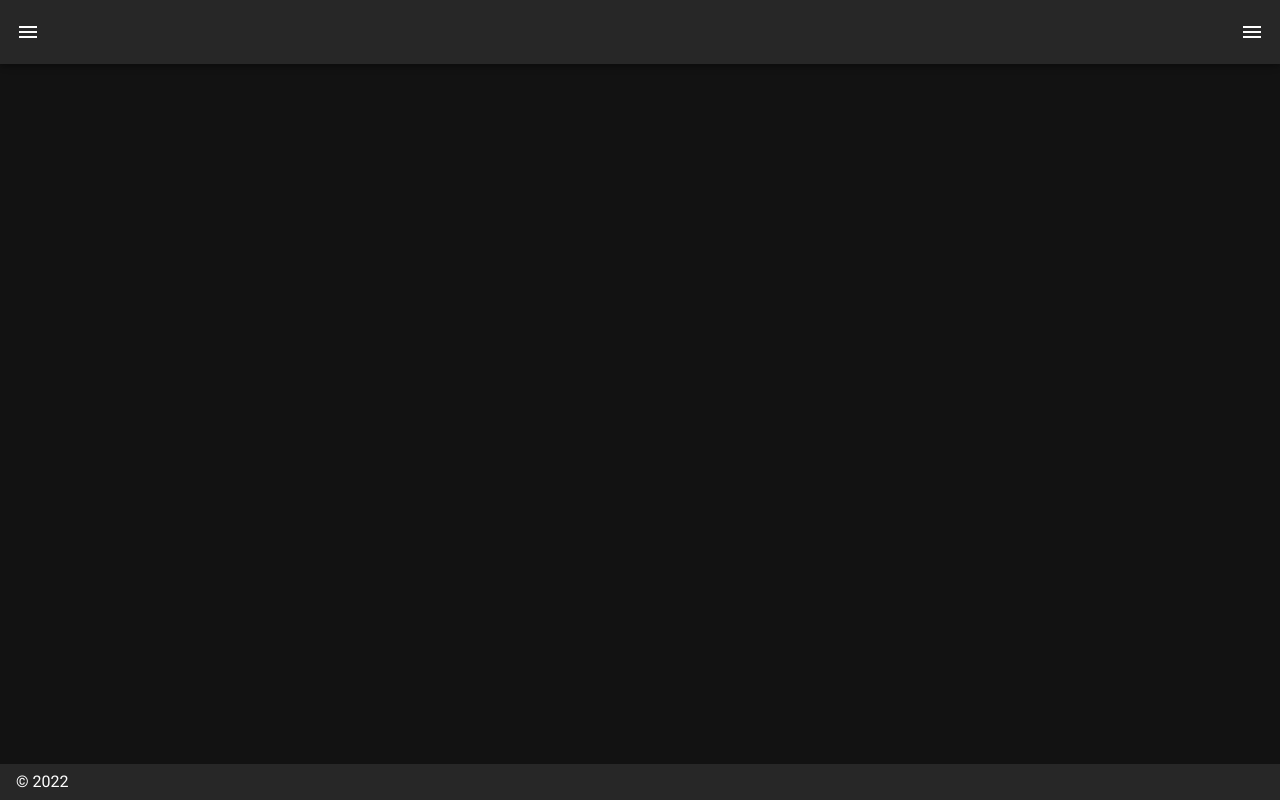
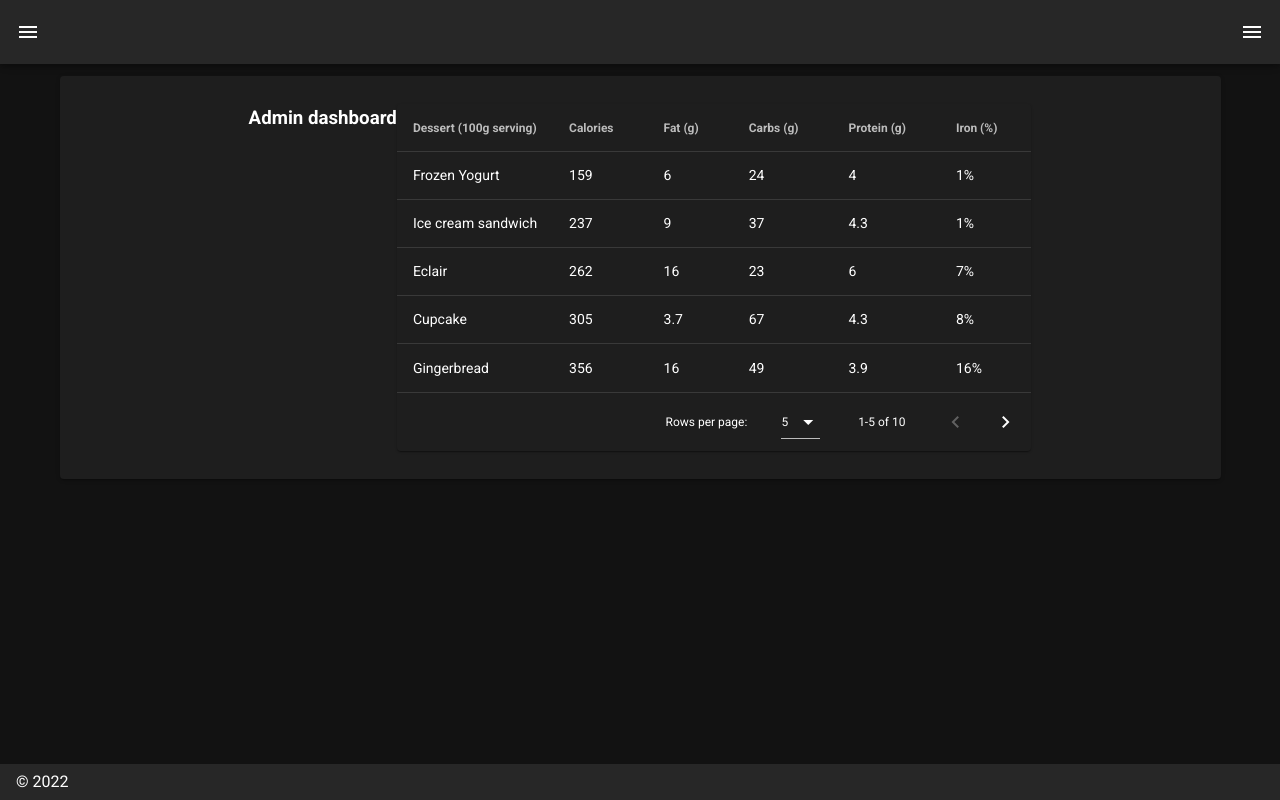
Before and after one commit to aicam/MyCatalog_front, a Nuxt app: page /admin_dashboard in a window 1280 px wide. Before the commit this address had no page. Built offline with nearby package versions, Linux system fonts and the light colour scheme.

Commit message:
feat: admin dashboard page added

```diff
--- a/package.json
+++ b/package.json
@@ -9,6 +9,7 @@
     "generate": "nuxt generate"
   },
   "dependencies": {
+    "caniuse-lite": "^1.0.30001390",
     "core-js": "^3.19.3",
     "nuxt": "^2.15.8",
     "vue": "^2.6.14",
--- /dev/null
+++ b/pages/admin_dashboard.vue
@@ -0,0 +1,122 @@
+<template>
+  <v-card style="padding: 40px">
+    <v-row justify="center">
+      <h3 class="heading">Admin dashboard</h3>
+      <v-data-table
+        :headers="headers"
+        :items="desserts"
+        :items-per-page="5"
+        class="elevation-1"
+      ></v-data-table>
+    </v-row>
+  </v-card>
+</template>
+
+<script>
+export default {
+  name: "admin_dashboard",
+  data () {
+    return {
+      headers: [
+        {
+          text: 'Dessert (100g serving)',
+          align: 'start',
+          sortable: false,
+          value: 'name',
+        },
+        { text: 'Calories', value: 'calories' },
+        { text: 'Fat (g)', value: 'fat' },
+        { text: 'Carbs (g)', value: 'carbs' },
+        { text: 'Protein (g)', value: 'protein' },
+        { text: 'Iron (%)', value: 'iron' },
+      ],
+      desserts: [
+        {
+          name: 'Frozen Yogurt',
+          calories: 159,
+          fat: 6.0,
+          carbs: 24,
+          protein: 4.0,
+          iron: '1%',
+        },
+        {
+          name: 'Ice cream sandwich',
+          calories: 237,
+          fat: 9.0,
+          carbs: 37,
+          protein: 4.3,
+          iron: '1%',
+        },
+        {
+          name: 'Eclair',
+          calories: 262,
+          fat: 16.0,
+          carbs: 23,
+          protein: 6.0,
+          iron: '7%',
+        },
+        {
+          name: 'Cupcake',
+          calories: 305,
+          fat: 3.7,
+          carbs: 67,
+          protein: 4.3,
+          iron: '8%',
+        },
+        {
+          name: 'Gingerbread',
+          calories: 356,
+          fat: 16.0,
+          carbs: 49,
+          protein: 3.9,
+          iron: '16%',
+        },
+        {
+          name: 'Jelly bean',
+          calories: 375,
+          fat: 0.0,
+          carbs: 94,
+          protein: 0.0,
+          iron: '0%',
+        },
+        {
+          name: 'Lollipop',
+          calories: 392,
+          fat: 0.2,
+          carbs: 98,
+          protein: 0,
+          iron: '2%',
+        },
+        {
+          name: 'Honeycomb',
+          calories: 408,
+          fat: 3.2,
+          carbs: 87,
+          protein: 6.5,
+          iron: '45%',
+        },
+        {
+          name: 'Donut',
+          calories: 452,
+          fat: 25.0,
+          carbs: 51,
+          protein: 4.9,
+          iron: '22%',
+        },
+        {
+          name: 'KitKat',
+          calories: 518,
+          fat: 26.0,
+          carbs: 65,
+          protein: 7,
+          iron: '6%',
+        },
+      ],
+    }
+  },
+}
+</script>
+
+<style scoped>
+
+</style>
```
Also changed, not shown: 1 other file (tests, documents, lock files or other folders).
